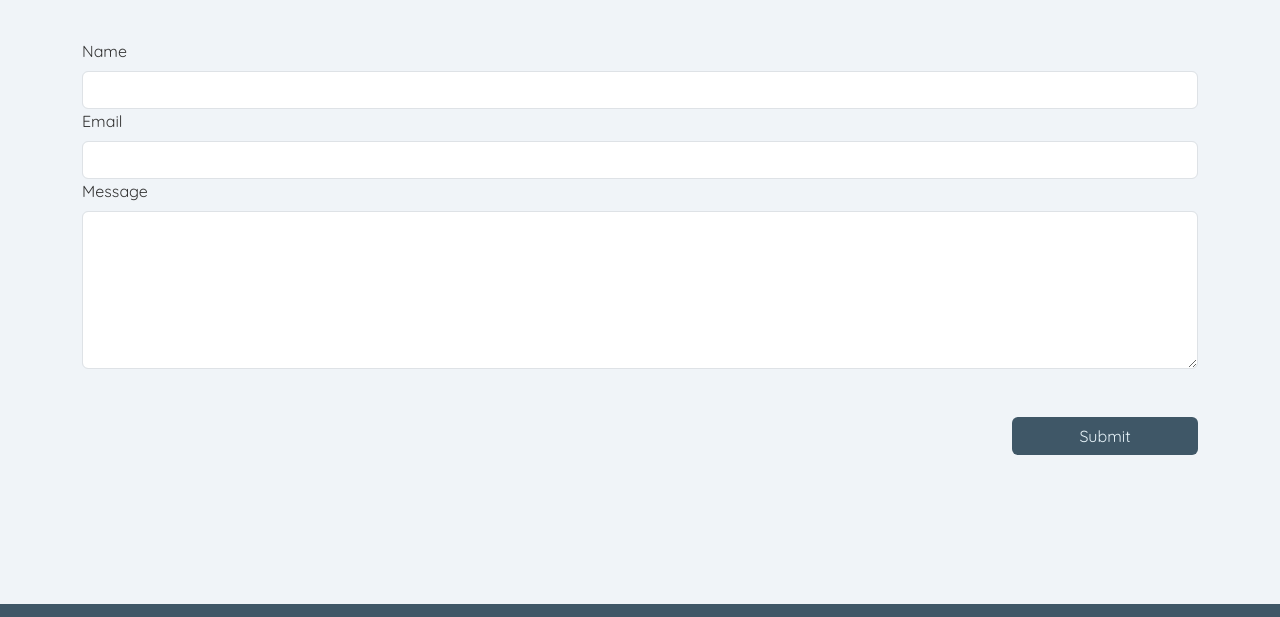
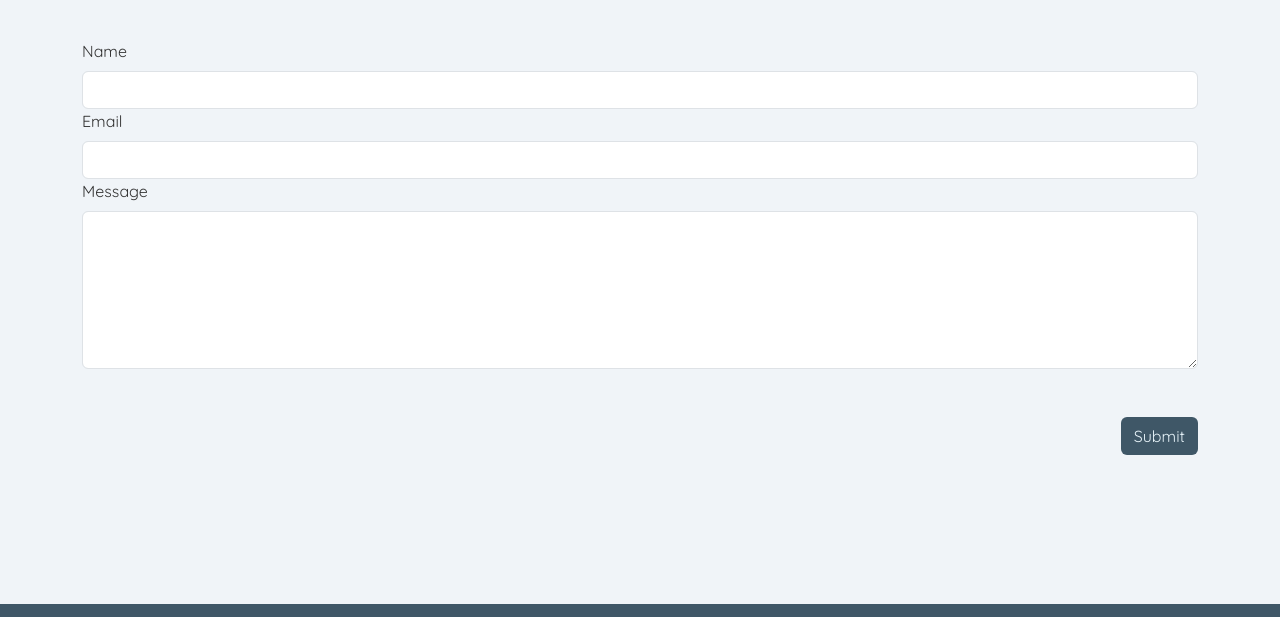
Before and after one commit to GenericName192/Mind-Matters, a plain HTML site: page contact.html in a window 1280 px wide. Shown: the part 68-685 px from the top of the page. Drawn offline with nearby package versions, Linux system fonts and the light colour scheme.

Commit message:
fixed bug with the form submit button not responding correctly to moblie sized screens

```diff
--- a/contact.html
+++ b/contact.html
@@ -158,7 +158,7 @@
               name="message"></textarea>
           </div>
         </div>
-        <button type="submit" class="btn custom-button col-2 float-end">
+        <button type="submit" class="btn custom-button float-end">
           Submit
         </button>
       </form>
```
